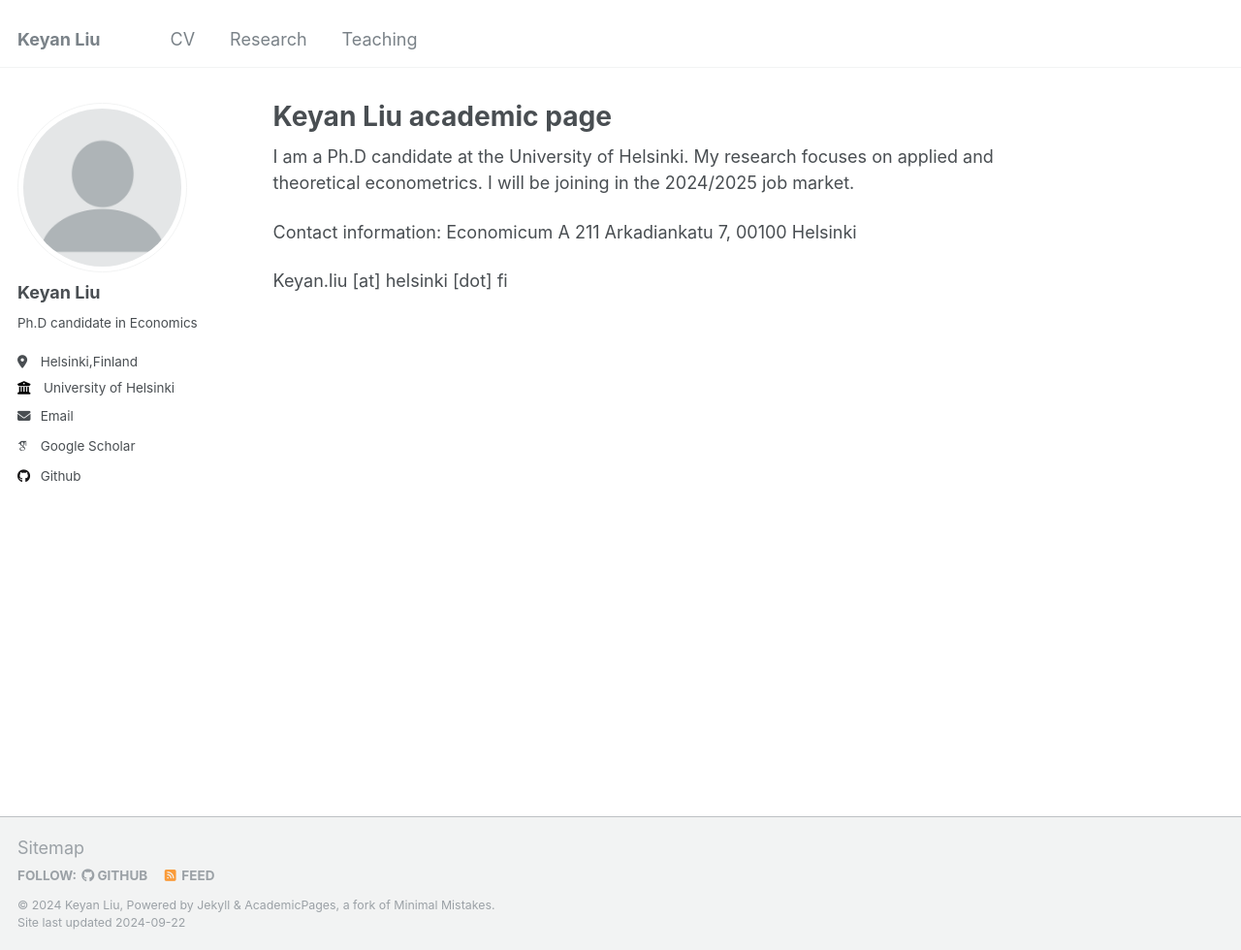
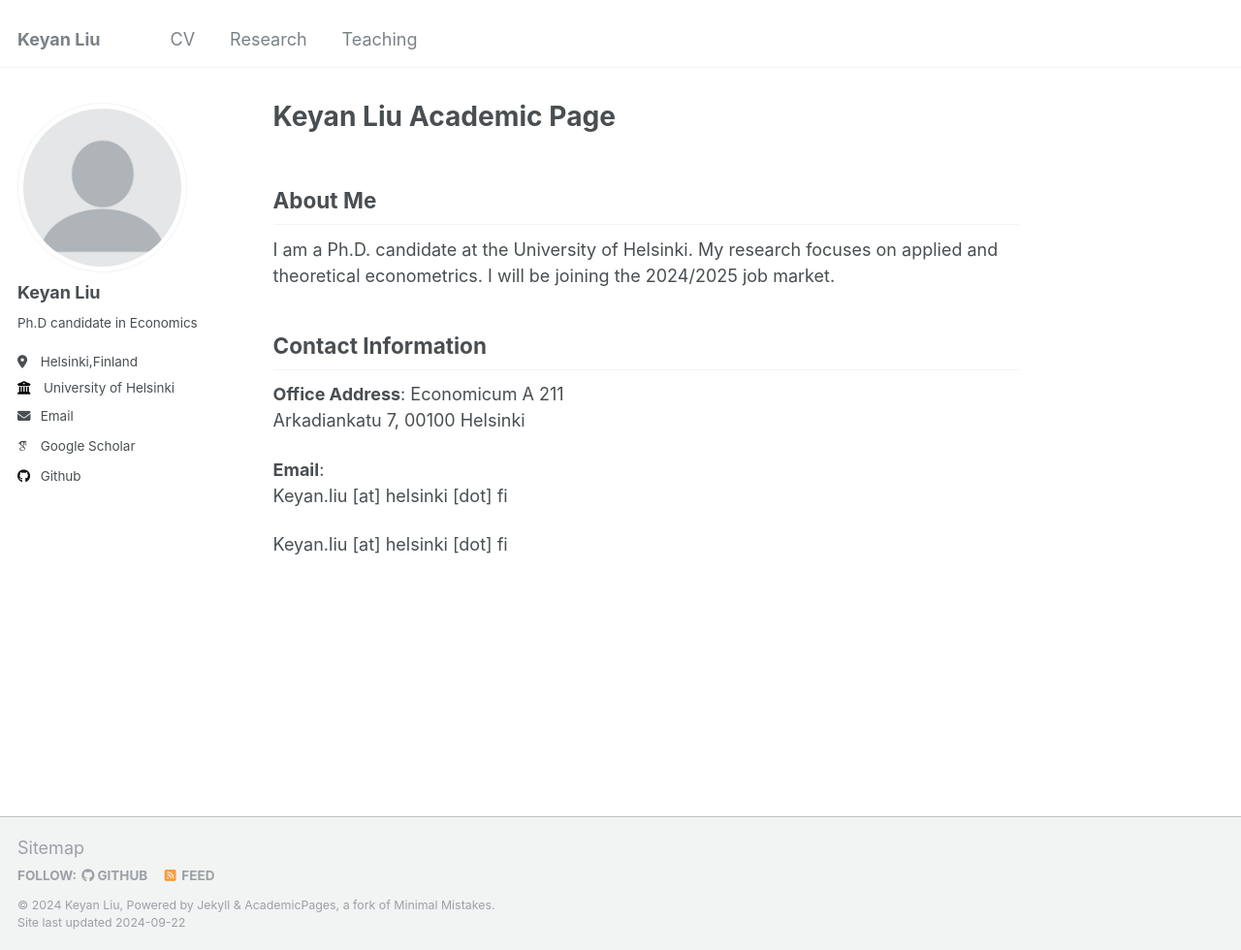
Before and after one commit to keyanliu1/keyanliu1.github.io, a Jekyll site: the page built from _pages/about.md, in a window 1280 px wide and 980 px high. Shown: the whole window at 97% size. Built offline with Jekyll 4.4.1, drawn with Linux system fonts in a browser that asks for light colours; some web fonts are replaced.

Commit message:
Update about.md

```diff
--- a/_pages/about.md
+++ b/_pages/about.md
@@ -1,17 +1,31 @@
 ---
+title: "Keyan Liu Academic Page"
 permalink: /
-title: "Keyan Liu academic page"
 author_profile: true
 redirect_from:
   - /about/
   - /about.html
+output:
+  html_document:
+    toc: true
+    toc_float: true
+    theme: united
+    highlight: tango
 ---
 
 
-I am a Ph.D candidate at the University of Helsinki. My research focuses on applied and theoretical econometrics. I will be joining in the 2024/2025 job market.
+## About Me
 
-Contact information:
+I am a Ph.D. candidate at the University of Helsinki. My research focuses on applied and theoretical econometrics. I will be joining the 2024/2025 job market.
+
+## Contact Information
+
+**Office Address**:
 Economicum A 211
-Arkadiankatu 7, 00100  Helsinki
+Arkadiankatu 7, 00100 Helsinki
+
+**Email**:
+Keyan.liu [at] helsinki [dot] fi
+
 
 Keyan.liu [at] helsinki [dot] fi
```
